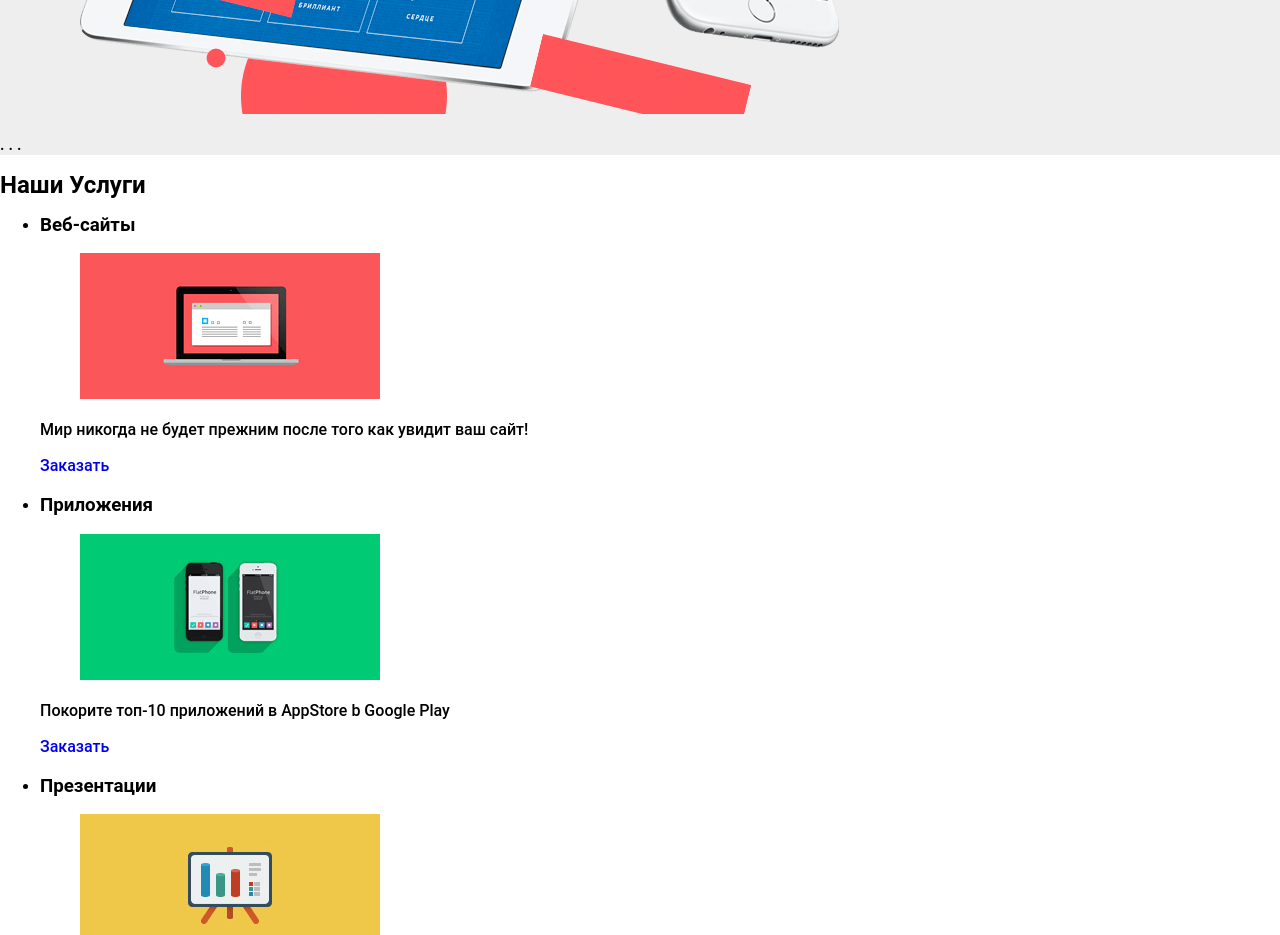
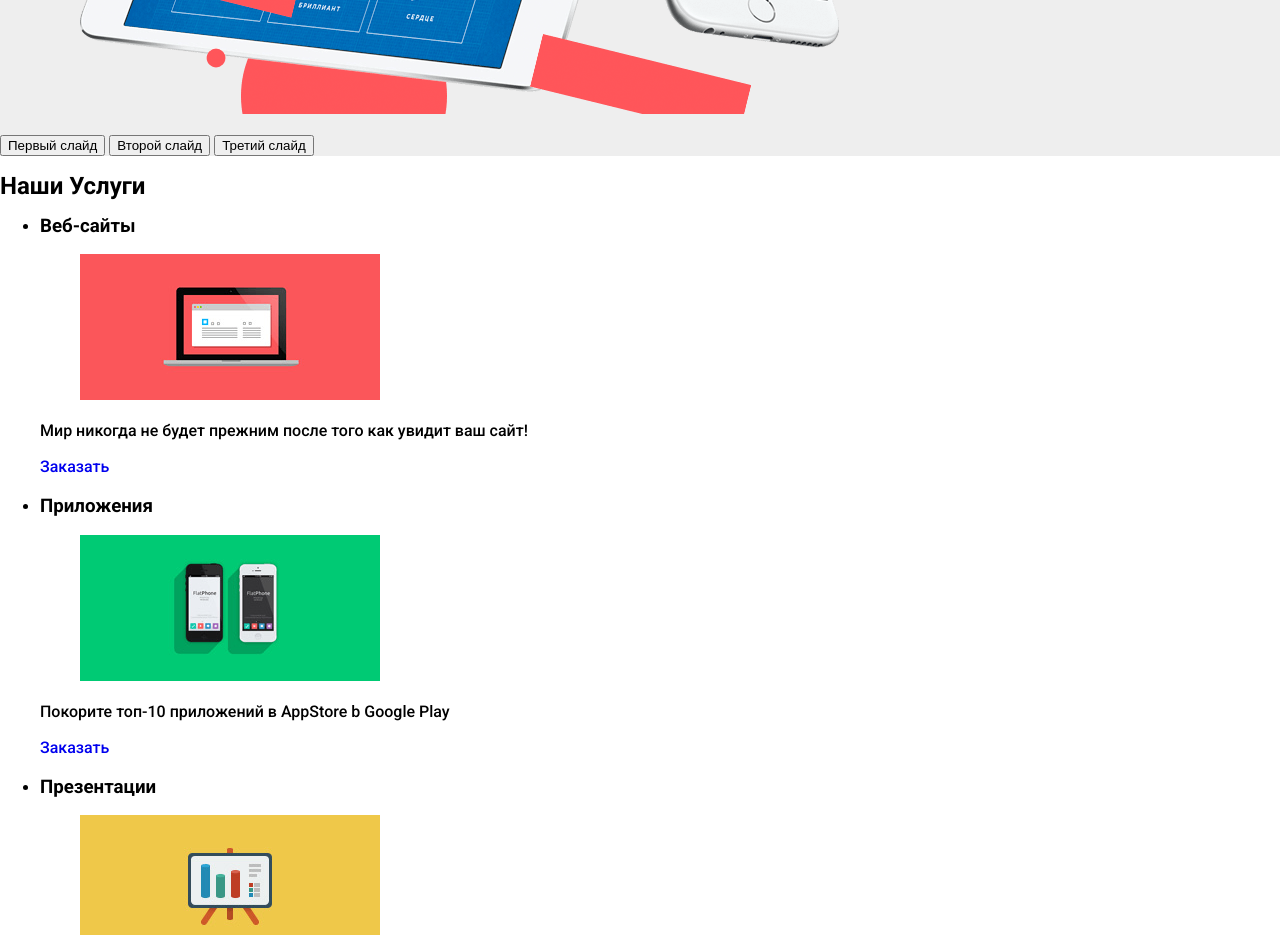
Before and after one commit to Basilchik/609157-nerds, a plain HTML site: page index.html in a window 1280 px wide. Shown: the part 2220-3155 px from the top of the page. Drawn offline with Linux system fonts and the light colour scheme.

Commit message:
added fonts and normalize

```diff
--- a/index.html
+++ b/index.html
@@ -3,7 +3,8 @@
   <head>
     <meta charset="utf-8">
     <title>HTML Academy: Нёрдс</title>
-    <link rel="stylesheet" type="text/css" href="./css/style.css">
+    <link rel="stylesheet" type="text/css" href="css/style.css">
+    <link href="https://fonts.googleapis.com/css?family=Roboto:400,500,700&amp;subset=cyrillic" rel="stylesheet">
   </head>
   <body>
   	<div class="wrapper">
@@ -57,9 +58,9 @@
 					</li>
 				</ul>
 				<div class="slider-paginator">
-					<span class="slide-1">.</span>
-					<span class="slide-2">.</span>
-					<span class="slide-3">.</span>
+					<button type="button" class="slide">Первый слайд</button>
+					<button type="button" class="slide">Второй слайд</button>
+					<button type="button" class="slide">Третий слайд</button>
 				</div>
 			</section>
 			<section class="services">
```
Also changed, not shown: catalog.html (+6 -3 lines).
